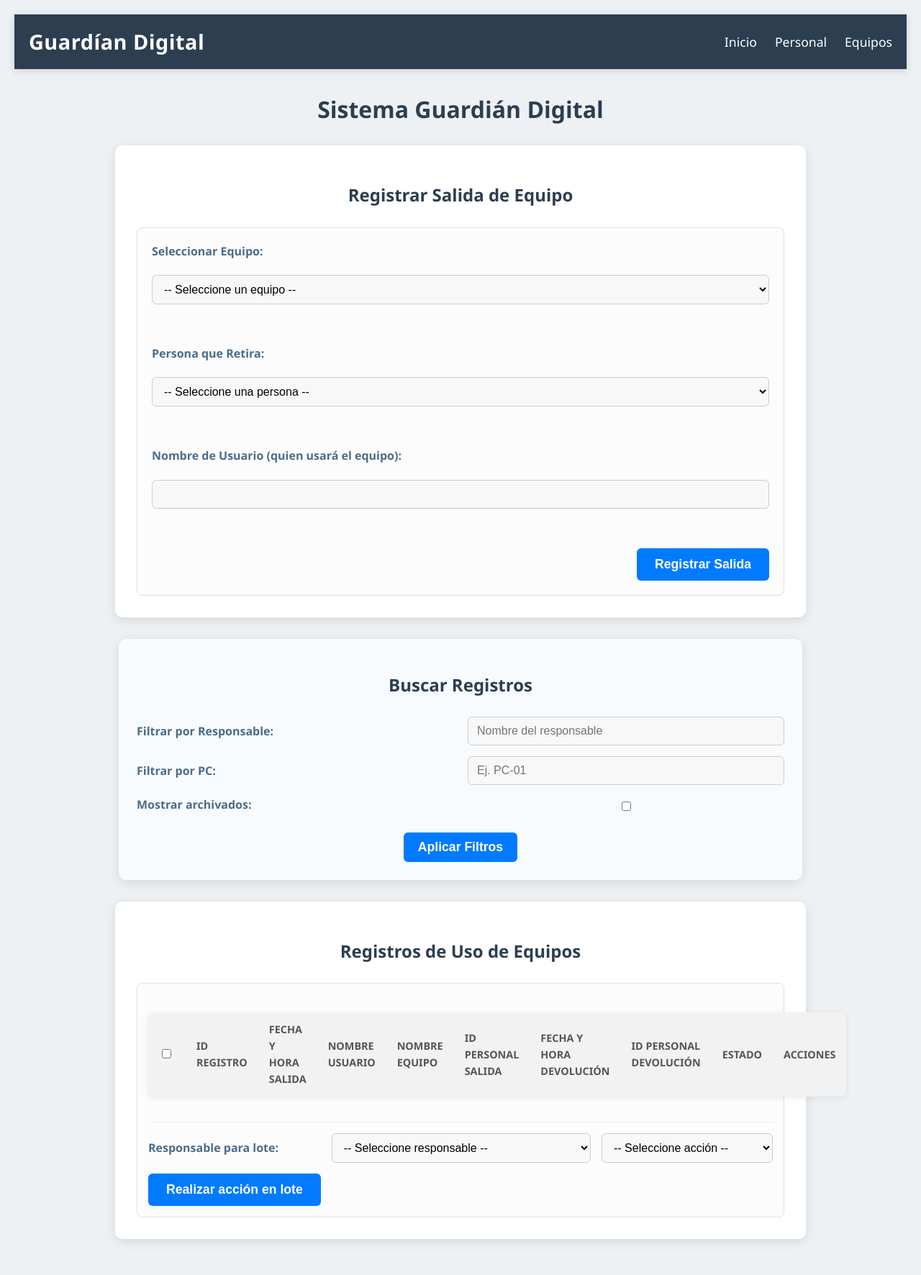
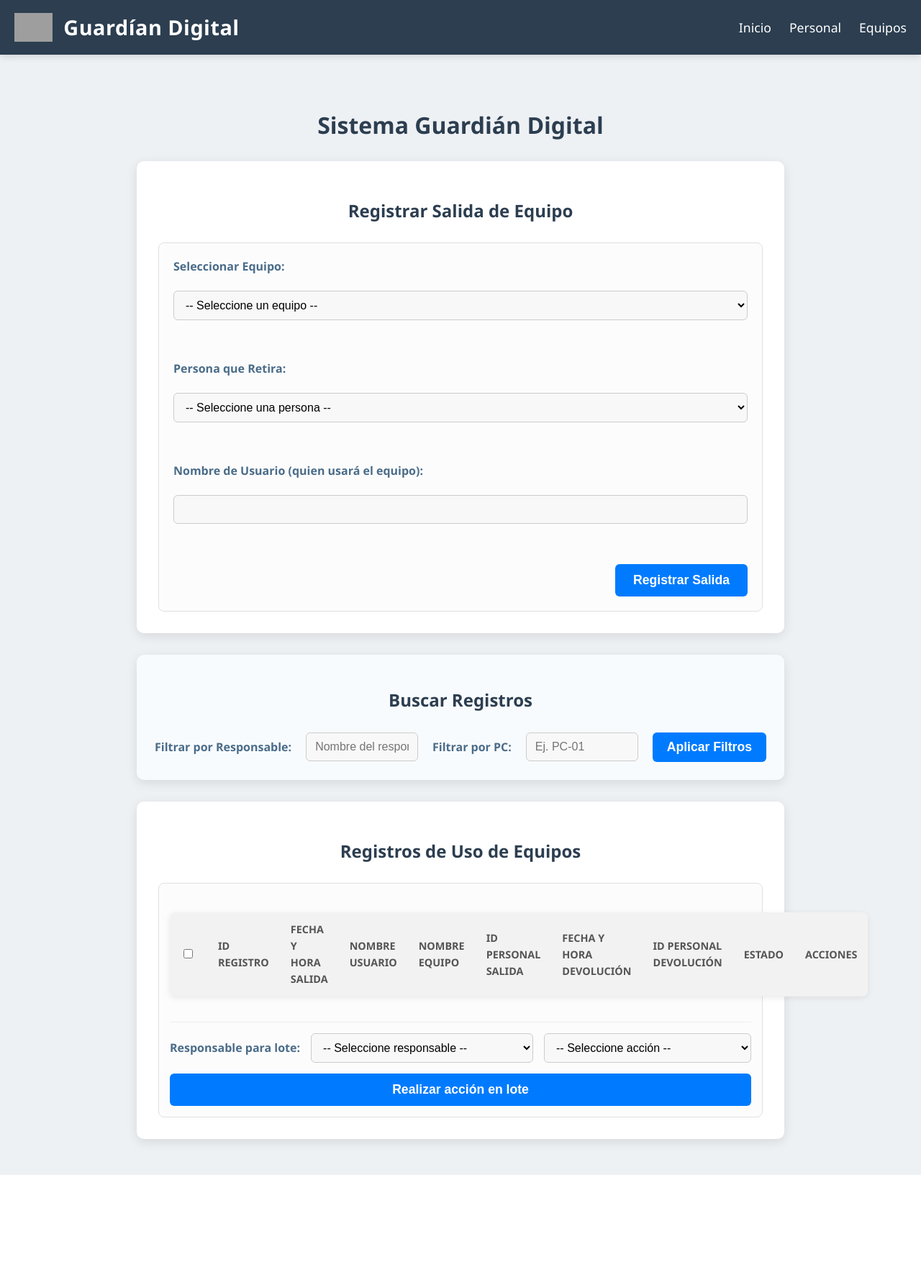
Before and after one commit to Fernanbits/Guardian-Digital-APP, a Flask app: page / in a window 1280 px wide. Shown: the whole page at 72% size. After the commit the page ends 1633 px from the top, so only its background shows below. Run offline with Flask 3, Linux system fonts and the light colour scheme; lists and menus that the app fills with data are empty; grey boxes are pictures that could not be loaded.

Commit message:
Se aplican todos los cambios finales, se limpia el codigo y se agregan las nuevas vistas

```diff
--- a/static/style.css
+++ b/static/style.css
@@ -1,18 +1,23 @@
-/* Estilos generales */
+/* Estilos generales y tipografía */
 body {
     font-family: 'Segoe UI', Tahoma, Geneva, Verdana, sans-serif;
     margin: 0;
-    padding: 20px;
-    background-color: #eef1f4; /* Un gris azulado suave */
+    padding: 0;
+    background-color: #eef1f4;
     color: #333;
     line-height: 1.6;
 }
 
 h1, h2 {
-    color: #2c3e50; /* Azul oscuro */
+    color: #2c3e50;
     text-align: center;
     margin-bottom: 25px;
     font-weight: 600;
+}
+.page-content {
+    padding: 20px;
+    max-width: 900px;
+    margin: 0 auto;
 }
 
 /* Contenedores principales */
@@ -22,16 +27,13 @@ h1, h2 {
     border-radius: 10px;
     box-shadow: 0 4px 15px rgba(0, 0, 0, 0.1);
     margin-bottom: 30px;
-    max-width: 900px;
-    margin-left: auto;
-    margin-right: auto;
 }
 
 /* Formularios */
 form {
     display: flex;
     flex-direction: column;
-    gap: 15px; /* Espacio entre elementos del formulario */
+    gap: 15px;
     padding: 20px;
     border: 1px solid #e0e0e0;
     border-radius: 8px;
@@ -46,17 +48,17 @@ form label {
 
 form input[type="text"],
 form select,
-.filter-form input[type="checkbox"] { /* Añadir checkbox para estilos */
-    width: 100%; /* Ocupa todo el ancho disponible del contenedor */
+.filter-form input[type="checkbox"] {
+    width: 100%;
     padding: 10px 12px;
     border: 1px solid #ccc;
     border-radius: 6px;
     font-size: 1em;
-    box-sizing: border-box; /* Incluye padding y borde en el ancho total */
+    box-sizing: border-box;
     background-color: #f8f8f8;
 }
 .filter-form input[type="checkbox"] {
-    width: auto; /* Ajustar ancho para checkboxes */
+    width: auto;
     padding: 0;
     margin-top: 5px;
 }
@@ -79,22 +81,34 @@ form input[type="submit"] {
     font-size: 1.1em;
     font-weight: 600;
     transition: background-color 0.3s ease;
-    align-self: flex-end; /* Alinea el botón a la derecha */
+    align-self: flex-end;
+}
+.delete-btn {
+    background-color: #dc3545;
+    color: white;
+    padding: 5px 10px;
+    border: none;
+    border-radius: 4px;
+    cursor: pointer;
+    font-size: 0.9em;
+}
+.delete-btn:hover {
+    background-color: #c82333;
 }
 
 form input[type="submit"]:hover {
-    background-color: #0056b3; /* Azul más oscuro al pasar el mouse */
+    background-color: #0056b3;
 }
 
 /* Tablas */
 table {
     width: 100%;
-    border-collapse: separate; /* Para que border-radius funcione en thead/tbody */
+    border-collapse: separate;
     border-spacing: 0;
     margin-top: 25px;
     box-shadow: 0 2px 8px rgba(0,0,0,0.08);
     border-radius: 8px;
-    overflow: hidden; /* Para que el border-radius se aplique a los bordes internos */
+    overflow: hidden;
 }
 
 th, td {
@@ -177,6 +215,15 @@ tbody tr:hover {
     font-size: 1.8em;
     font-weight: 700;
     letter-spacing: 0.5px;
+    display: flex;
+    align-items: center;
+}
+.navbar-brand img {
+    height: 40px;
+    margin-right: 15px;
+}
+.hamburger {
+    display: none;
 }
 
 .navbar-nav {
@@ -184,10 +231,7 @@ tbody tr:hover {
     margin: 0;
     padding: 0;
     display: flex;
-}
-
-.navbar-nav li {
-    margin-left: 25px;
+    gap: 25px;
 }
 
 .navbar-nav a {
@@ -199,53 +243,48 @@ tbody tr:hover {
 }
 
 .navbar-nav a:hover {
-    color: #007bff; /* Azul de resalte */
+    color: #007bff;
 }
 
 /* Estilos para el contenedor de filtros */
 .filter-container {
     padding: 25px;
-    background-color: #f8fbfd; /* Un fondo más claro para el filtro */
+    background-color: #f8fbfd;
     border-color: #e6f0f5;
 }
 
 .filter-form {
-    margin-top: 0; /* Quitar el margin-top del form general */
+    margin-top: 0;
     padding: 0;
     border: none;
     background-color: transparent;
     display: grid;
-    grid-template-columns: 1fr 1fr; /* Dos columnas para labels/inputs */
-    gap: 15px 20px; /* Espacio entre filas y columnas */
-    align-items: center; /* Alinea los elementos al centro */
+    grid-template-columns: auto 1fr auto 1fr auto;
+    gap: 15px 20px;
+    align-items: center;
 }
-
 .filter-form label {
-    margin-bottom: 0; /* Quitar el margin-bottom del label general */
+    margin-bottom: 0;
+    white-space: nowrap;
 }
-
 .filter-form input[type="text"] {
     width: 100%;
 }
-
 .filter-form input[type="submit"] {
-    grid-column: 1 / span 2; /* Que ocupe ambas columnas */
     width: auto;
-    margin: 10px auto 0 auto; /* Centrar el botón */
+    margin: 0;
     padding: 10px 20px;
+    grid-column: span 1;
 }
-
 .clear-filters-btn {
-    grid-column: 1 / span 2;
     text-align: center;
     display: block;
-    margin-top: 10px;
     color: #007bff;
     text-decoration: none;
     font-size: 0.95em;
     transition: color 0.3s ease;
+    white-space: nowrap;
 }
-
 .clear-filters-btn:hover {
     color: #0056b3;
     text-decoration: underline;
@@ -259,31 +298,35 @@ tbody tr:hover {
     border-radius: 8px;
     background-color: #fcfcfc;
 }
-
 .batch-actions {
-    display: grid;
-    grid-template-columns: auto 1fr auto; /* Ajustar columnas para elementos en línea */
+    display: flex;
+    flex-wrap: wrap;
+    align-items: center;
     gap: 15px;
-    align-items: center;
     margin-top: 20px;
     padding-top: 15px;
     border-top: 1px solid #eee;
 }
 .batch-actions label {
     margin-bottom: 0;
-    white-space: nowrap; /* Evitar que el label se rompa */
+    white-space: nowrap;
 }
-.batch-actions select {
-    width: 100%;
-}
+.batch-actions select,
 .batch-actions input[type="submit"] {
-    align-self: flex-start; /* Alinea el botón al inicio */
     width: auto;
-    margin: 0; /* Eliminar margen extra */
+    flex-grow: 1;
+    margin: 0;
 }
 #select_all_records {
     width: auto;
     margin-right: 5px;
+}
+
+/* Estilo para registros archivados en la tabla */
+.status-archived {
+    background-color: #6c757d;
+    font-size: 0.75em;
+    margin-left: 5px;
 }
 
 /* Flash Messages */
--- a/templates/index.html
+++ b/templates/index.html
@@ -5,17 +5,23 @@
     <meta name="viewport" content="width=device-width, initial-scale=1.0">
     <title>Guardían Digital</title>
     <link rel="stylesheet" href="{{ url_for('static', filename='style.css') }}">
+    <link rel="icon" href="{{ url_for('static', filename='favicon.ico') }}">
 </head>
 <body>
     <nav class="navbar">
-        <div class="navbar-brand">Guardían Digital</div>
-        <ul class="navbar-nav">
+        <div class="navbar-brand">
+            <img src="{{ url_for('static', filename='images/logo.png') }}" alt="Logo Guardián Digital">
+            <span>Guardían Digital</span>
+        </div>
+        <button class="hamburger" id="hamburger-btn">&#9776;</button>
+        <ul class="navbar-nav" id="navbar-menu">
             <li><a href="{{ url_for('index') }}">Inicio</a></li>
             <li><a href="{{ url_for('manage_personal') }}">Personal</a></li>
             <li><a href="{{ url_for('manage_equipment') }}">Equipos</a></li>
         </ul>
     </nav>
 
+    <div class="page-content">
         <h1>Sistema Guardián Digital</h1>
 
         {% with messages = get_flashed_messages(with_categories=true) %}
@@ -63,11 +69,8 @@
                 <label for="pc_filter">Filtrar por PC:</label>
                 <input type="text" id="pc_filter" name="pc_filter" value="{{ pc_filter or '' }}" placeholder="Ej. PC-01">
 
-            <label for="show_archived">Mostrar archivados:</label>
-            <input type="checkbox" id="show_archived" name="show_archived" {% if show_archived %}checked{% endif %}>
-
                 <input type="submit" value="Aplicar Filtros">
-            {% if responsable_filter or pc_filter or show_archived %}
+                {% if responsable_filter or pc_filter %}
                     <a href="{{ url_for('index') }}" class="clear-filters-btn">Limpiar Filtros</a>
                 {% endif %}
             </form>
@@ -79,7 +82,7 @@
                 <table>
                     <thead>
                         <tr>
-                        <th><input type="checkbox" id="select_all_records"></th> {# Checkbox para seleccionar todos #}
+                            <th><input type="checkbox" id="select_all_records"></th>
                             <th>ID Registro</th>
                             <th>Fecha y Hora Salida</th>
                             <th>Nombre Usuario</th>
@@ -110,7 +113,6 @@
                                 <span class="status-badge status-{{ registro['Estado']|lower }}">
                                     {{ registro['Estado'] }}
                                 </span>
-                            {% if registro['is_archived'] %}<span class="status-badge status-archived">Archivado</span>{% endif %}
                                 </td>
                             <td data-label="Acciones">
                                 {% if registro['Estado'] == 'Pendiente' %}
@@ -145,13 +147,12 @@
                     <select name="batch_action" id="batch_action" required>
                         <option value="">-- Seleccione acción --</option>
                         <option value="complete">Completar seleccionados</option>
-                    <option value="archive">Archivar seleccionados</option>
-                    <option value="unarchive">Desarchivar seleccionados</option>
                         </select>
 
                     <input type="submit" value="Realizar acción en lote">
                 </div>
             </form>
+        </div>
     </div>
 
     <script>
@@ -159,6 +160,8 @@
         document.addEventListener('DOMContentLoaded', function() {
             const selectAllCheckbox = document.getElementById('select_all_records');
             const recordCheckboxes = document.querySelectorAll('input[name="selected_records"]');
+            const hamburgerBtn = document.getElementById('hamburger-btn');
+            const navbarMenu = document.getElementById('navbar-menu');
 
             if (selectAllCheckbox) {
                 selectAllCheckbox.addEventListener('change', function() {
@@ -167,6 +170,12 @@
                     });
                 });
             }
+
+            if (hamburgerBtn) {
+                hamburgerBtn.addEventListener('click', function() {
+                    navbarMenu.classList.toggle('active');
+                });
+            }
         });
     </script>
 </body>
```
Also changed, not shown: other parts of static/style.css (+79 -48 lines), app.py (+1 -6 lines), templates/equipment_management.html (+21 -5 lines), templates/personal_management.html (+21 -5 lines), static/images/favicon.ico (added), 1 other file. Lines whose indentation alone changed are shown as unchanged.
